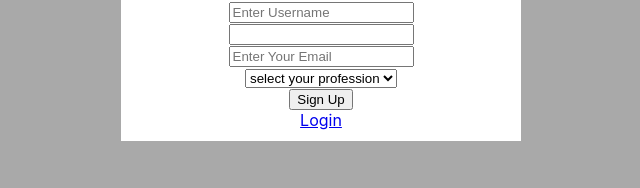
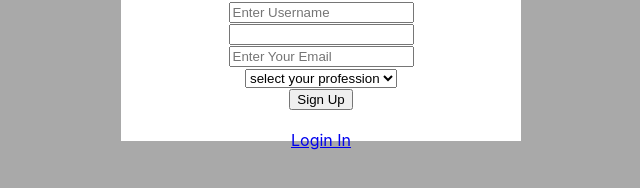
Before and after one commit to bilal8492/movielist, a React (Create React App) app: page / in a window 1280 px wide. Shown: the part 370-558 px from the top of the page, without its empty margins (319-959 px from the left). Built offline with nearby package versions, Linux system fonts and the light colour scheme.

Commit message:
add style

```diff
--- a/src/Components/SignUp/SignUp.jsx
+++ b/src/Components/SignUp/SignUp.jsx
@@ -28,7 +28,7 @@ const SignUp = () => {
                 <input type="text" name="Username" placeholder="Enter Username" onChange={e => setUsername(e.target.value)} required /><br />
                 <input type="password" name="Passworn" id="" required onChange={e => setPassword(e.target.value)} /><br />
                 <input type="email" name="Email" id="" placeholder="Enter Your Email" onChange={e => setEmail(e.target.value)} required /><br />
-                <select id="dropdown" name="Profession" required onChange={e => setProfession(e.target.value)}  ><br />
+                <select id="dropdown" name="Profession" required onChange={e => setProfession(e.target.value)}>
                     <option disabled selected value> select your profession </option>
                     <option value="accountant" > Accountant </option>
                     <option value="chef" > Chef </option>
@@ -37,9 +37,10 @@ const SignUp = () => {
                     <option value="engineer" > Engineer </option>
                     <option value="other" > Other </option>
                 </select><br />
-                <button type="submit" className="sign-up">Sign Up</button>
+                <button type="submit" className="sign-up btn">Sign Up</button> <span> </span>
             </form>
-            <Link to="/login">Login</Link>
+            <br />
+            <Link to="/login">Login In</Link>
         </div>
 
     )
```
